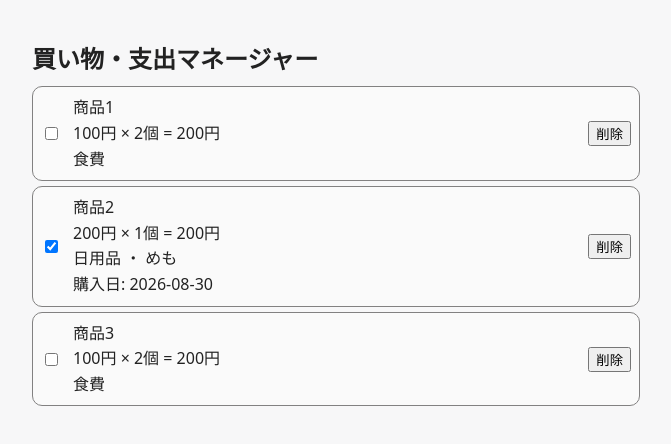
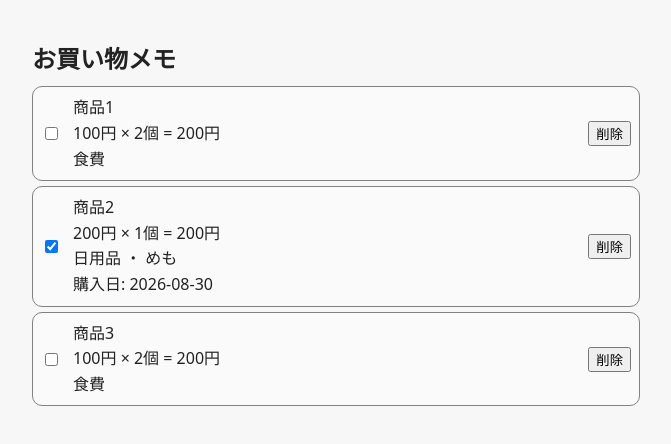
Before and after one commit to af26082-create/kaimono-app, a React (Vite) app: page / in a window 1280 px wide. Shown: the top 444 px of the page, without its empty margins (304-975 px from the left). Built offline with nearby package versions, Linux system fonts and the light colour scheme.

Commit message:
feat: アプリ名をお買い物メモに変更 (#3)

```diff
--- a/src/App.tsx
+++ b/src/App.tsx
@@ -60,7 +60,11 @@ function App() {
 
   return (
     <div className="app">
-      <h1>買い物・支出マネージャー</h1>
+
+      <h1>お買い物メモ</h1>
+
+
+
 
       {/* ItemList に4つの props を渡す。
           items        … 表示したい項目の配列
```
